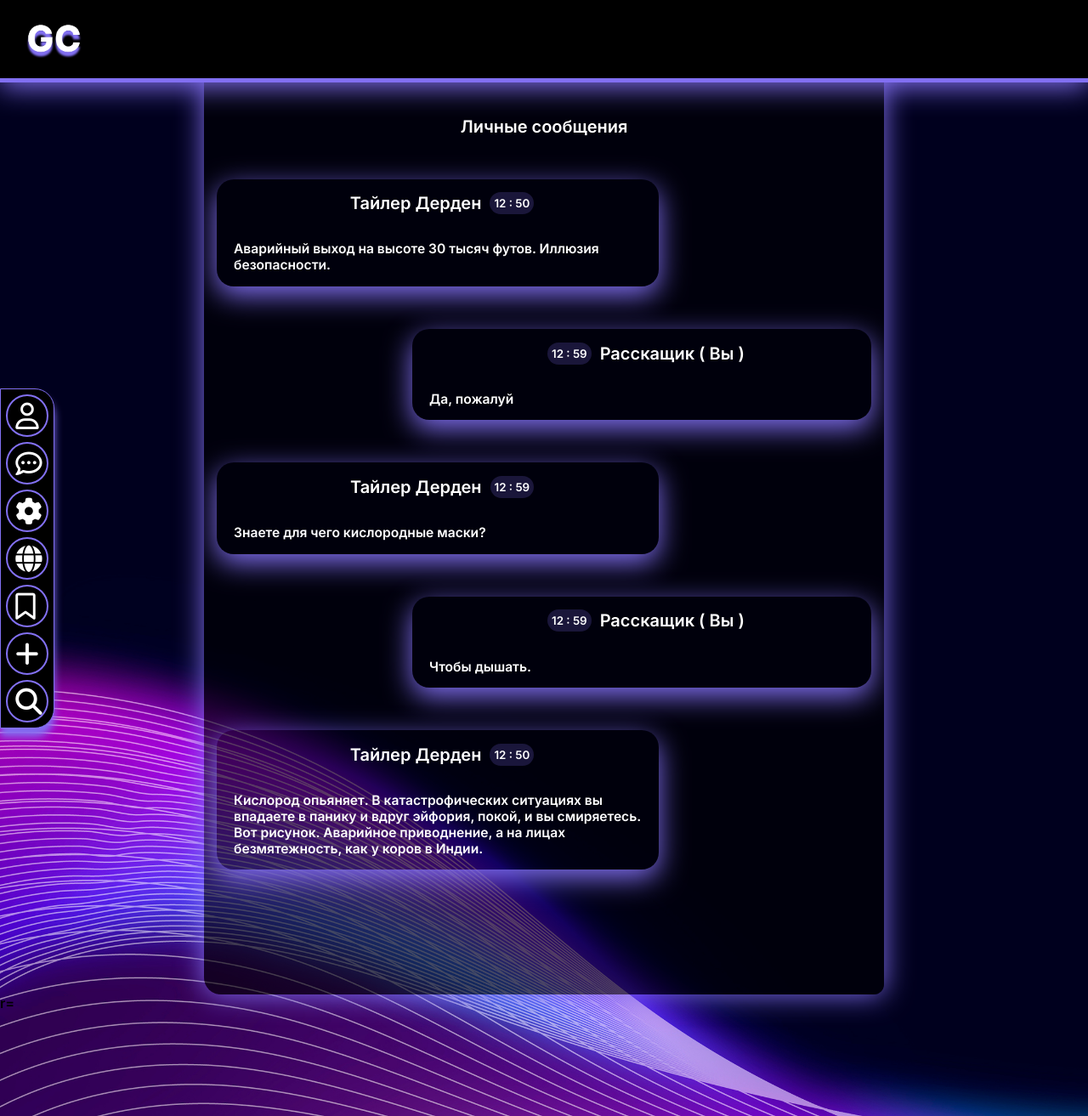
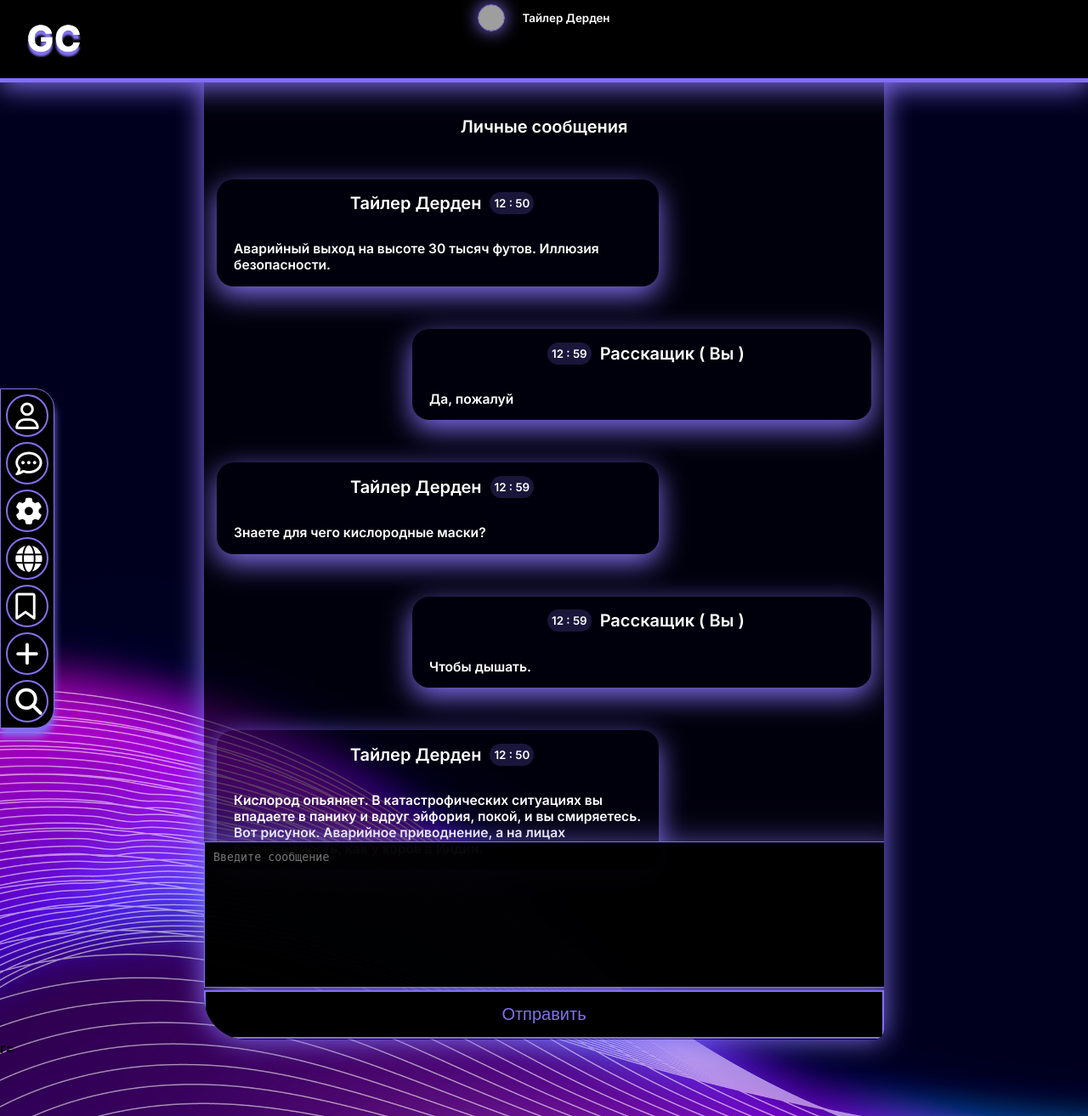
Before and after one commit to 101lLEOl101/Goodchat, a Django app: page /messenger in a window 1280 px wide. Shown: the whole page at 85% size. Run offline with Django 4.2, Linux system fonts and the light colour scheme; some libraries are stand-ins or nearby versions; grey boxes are pictures that could not be loaded.

Commit message:
Доделан месенджер

```diff
--- a/main/static/css/style.css
+++ b/main/static/css/style.css
@@ -618,14 +618,15 @@ cursor: pointer;
 .messenger_box{
     background-color: rgba(0,0,0,60%);
     width: 800px;
-    height: 80vh;
+    height: 84vh;
     margin: 0 auto;
     color: white;
     padding-top: 120px;
-    border-bottom-left-radius: 20px;
+    border-bottom-left-radius: 50px;
     border-bottom-right-radius: 12px;
     box-shadow: 0px 0px 33px #8270F2;
     overflow-y: auto;
+    overflow-x: hidden;
     font-size: smaller;
 
 }
@@ -643,9 +644,12 @@ cursor: pointer;
   border-top-right-radius: 100px;
   border-top-left-radius: 100px;
   border-bottom-right-radius: 100px;
-  background-color: #8070d4;
+  background-color: rgba(130, 112, 242, 70%);
 }
-
+textarea:focus, input:focus
+{
+  outline: none;
+}
 .message{
     position:relative;
     margin-right: auto;
@@ -697,4 +701,58 @@ cursor: pointer;
     border-radius: 50px;
     padding: 5px;
 }
+
+.message_area{
+    width:100%;
+    resize:none;
+    height:150px;
+    background-color:rgba(0,0,0,97%);
+    box-shadow: 0px 10px 40px #8270F2;
+    color: white;
+    border: 1px solid #8270F2;
+    padding: 10px;
+}
+
+.btn_message{
+    background-color: #000000;
+    border: #8270F2 solid 2px;
+    padding: 15px;
+    color: #8270F2;
+    width: 100%;
+    font-size: 20px;
+    transition: all 0.5s;
+
+}
+
+.btn_message:hover{
+    background-color: rgba(0,0,0,60%);
+
+
+
+}
+.input-area-mess{
+    position:sticky;
+    bottom:0;
+}
+
+.ur_friend{
+    display:flex;
+    justify-content:center;
+    align-items:center;
+    position: fixed;
+    top:0;
+    left:50%;
+    transform: translateX(-50%) ;
+    z-index:51;
+    width: 200px;
+}
+
+.friend-user-pic {
+    width: 30px;
+    height: 30px;
+    margin-right: 20px;
+    box-shadow: 0px 0px 20px #8270F2;
+    border: 1px solid #8270F2;
+    border-radius: 100%;
+}
 /* ---end--- */
--- a/main/templates/messenger.html
+++ b/main/templates/messenger.html
@@ -4,8 +4,13 @@
 
 {% block content %}
 
-<div class="messenger_box">
+<div class="messenger_box" id="messenger_box">
     <h2 style="text-align:center;"> Личные сообщения </h2>
+    <div class="ur_friend" >
+        <img src="https://kartinkin.net/uploads/posts/2022-09/1662466112_48-kartinkin-net-p-tailer-derden-art-instagram-48.jpg" class="friend-user-pic">
+        <p>Тайлер Дерден</p>
+    </div>
+
 <div class="message">
 
 
@@ -55,8 +60,10 @@
     </div>
 
 </div>
-
-
+<div class="input-area-mess">
+ <textarea placeholder="Введите сообщение" class="message_area"></textarea>
+ <button class="btn_message">Отправить</button>
+</div>
 </div>
 
 {% endblock %}
```
